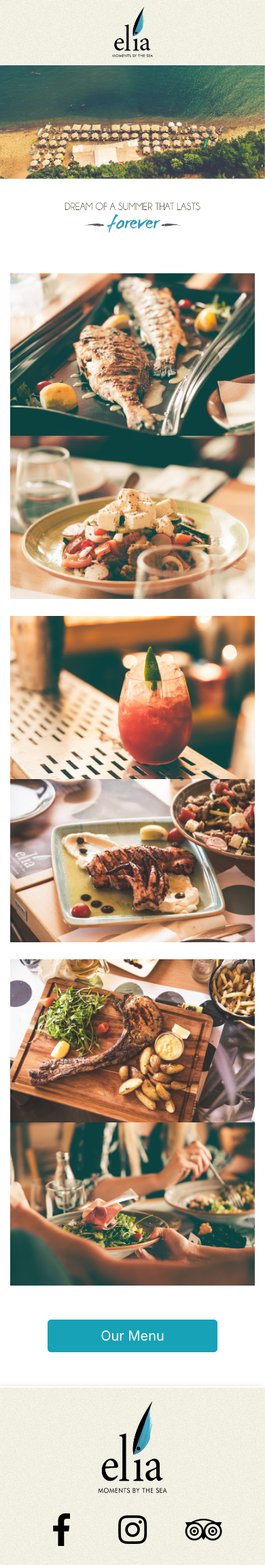
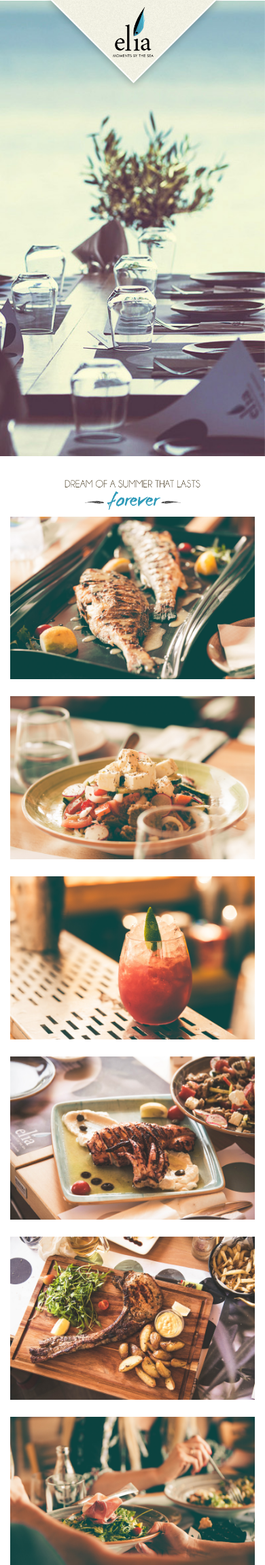
Before and after one commit to agraell/summerolive, a PHP site: page /index.html in a window 390 px wide. Shown: the top 2302 px of the page at 68% size. Run offline with PHP 8.4, Linux system fonts and the light colour scheme; some libraries are stand-ins or nearby versions.

Commit message:
Fixed responsive

```diff
--- a/css/style.css
+++ b/css/style.css
@@ -38,12 +38,12 @@
 	/*z-index: -10;*/
 }
 
-
-
-.main-image {
-	display: block;
+.cl-item {
+	background-size: cover;
+	background-position: center center;
+	height:670px;
 	width: 100%;
-	height: auto;
+	overflow: hidden;
 }
 
 .carousel-overlay {
@@ -55,10 +55,15 @@
     z-index: 1400;
 }
 
-.dream-summer {
+.carousel-overlay img {
     margin: 10px auto 10px auto;
     max-width: 500px;
     display: block;
+}
+
+.gallery-container {
+	max-width: 1200px;
+	margin:25px auto 25px auto;
 }
 
 .footer {
@@ -116,25 +121,24 @@
 
 @media (max-width: 768px) {
 	.logo-container {
-		border-bottom: 2px solid white;
+		/*border-bottom: 2px solid white;
 		background-image: url("../images/grain.png");
 		box-shadow: -3px 3px 10px rgba(0, 0, 0, 0.2);
-		background-color: #f7f6e8;
+		background-color: #f7f6e8;*/
 	}
 
 	.logo {
-		display: none;
+		width: 150px;
+		height:150px;
+	    margin-left: -86px;
+        top: -89px;
+        width: 175px;
+    	height: 175px;
 	}
 
 	.logo-container  img {
-		    position: relative;
-		    width: 60px;
-		    display: block;
-
-		    left: 0;
-		    padding: 0;
-		    margin: 10px auto 10px auto;
-		    z-index: 15;
+	    width: 60px;
+	    margin-left: -29px;
 	}
 
 	.carousel-overlay {
@@ -145,8 +149,16 @@
 	.carousel-overlay img {
 		width: 200px;
 	}
+
+
 }
 
 @media (max-width:  576px) {
+	.gallery-container {
+		margin:0 auto 0 auto;
+	}
 
+	.gallery-container div img {
+		margin-bottom: 25px;
+	}
 }
--- a/index.html
+++ b/index.html
@@ -9,8 +9,8 @@
         <meta http-equiv="X-UA-Compatible" content="IE=edge,chrome=1">
         <title>Elia</title>
         <meta name="viewport" content="width=device-width, initial-scale=1.0">
-        <meta name="description" content="Η Elia έκανε Season Opening στη μαγευτική ακτή Τρικόρφου και φιλοδοξεί να γίνει το pleasure spot για αυτό το καλοκαίρι!" />
-        <meta name="keywords" content="trikorfo, chalkidiki, beach bar, restaurant, summer, lunch, drinks" />
+        <meta name="description" content="Elia restaurant is placed in a green location. Just a few meters below, the Beach bar welcomes you to a premium cozy place to enjoy your coffee by the sea early in the morning or to choose a cocktail from the signature list which has been created by the bartenders of Elia." />
+        <meta name="keywords" content="trikorfo, chalkidiki, restaurant, beach bar, summer, lunch, drinks" />
         <meta name="author" content="Agraell" />
 		<meta name="theme-color" content="#f7f6e8" />
 		<!-- For Facebook -->
@@ -25,8 +25,6 @@
 		<link rel="stylesheet" type="text/css" href="bootstrap/css/bootstrap.min.css" />
 		<link rel="stylesheet" type="text/css" href="css/style.css" />
 		<link rel="stylesheet" href="https://use.fontawesome.com/releases/v5.0.13/css/all.css" integrity="sha384-DNOHZ68U8hZfKXOrtjWvjxusGo9WQnrNx2sqG0tfsghAvtVlRW3tvkXWZh58N9jp" crossorigin="anonymous">
-
-
     </head>
     <body id="page">
 		<div class="container-fluid">
@@ -40,37 +38,26 @@
 			</div>
 			<div class="row">
 				<div id="maincarousel" class="carousel slide col-lg-12 p-0" data-ride="carousel">
-	<!-- 			  	<ol class="carousel-indicators">
-					    <li data-target="#maincarouselIndicators" data-slide-to="0" class="active"></li>
-					    <li data-target="#maincarouselIndicators" data-slide-to="1"></li>
-				    	<li data-target="#maincarouselIndicators" data-slide-to="2"></li>
-				  	</ol> -->
 					<div class="carousel-inner">
 						<div class="carousel-item active">
-						  <img class="d-block w-100" src="images/main.jpg" alt="First slide">
+				  			<div class="d-block img-fluid cl-item" style="background-image: url('images/main1.jpg')"></div>
 						</div>
 						<div class="carousel-item">
-						  <img class="d-block w-100" src="images/main2.jpg" alt="Second slide">
+							<div class="d-block img-fluid cl-item" style="background-image: url('images/main2.jpg')"></div>
+						</div>
+						<!-- <div class="carousel-item">
+							<img class="d-block img-fluid" src="images/main2.jpg" alt="">
 						</div>
 						<div class="carousel-item">
-						  <img class="d-block w-100" src="images/main3.jpg" alt="Third slide">
-						</div>
+							<img class="d-block img-fluid" src="images/main4.jpg" alt="">
+						</div> -->
 					</div>
-		<!-- 			<a class="carousel-control-prev" href="#maincarousel" role="button" data-slide="prev">
-						<span class="carousel-control-prev-icon" aria-hidden="true"></span>
-						<span class="sr-only">Previous</span>
-					</a>
-					<a class="carousel-control-next" href="#maincarousel" role="button" data-slide="next">
-						<span class="carousel-control-next-icon" aria-hidden="true"></span>
-						<span class="sr-only">Next</span>
-					</a> -->
-
 				</div>
 				<div class="carousel-overlay">
-					<img src="images/dream_of_summer-black.png" class="dream-summer">
+					<img src="images/dream_of_summer-black.png">
 				</div>
 				<div class="col-lg-12 p-0">
-					<div class="row" style="max-width: 1200px; margin:50px auto 0 auto;">
+					<div class="row gallery-container">
 						<div class="col-sm-6">
 							<img src="images/3.jpg" class="img-fluid">
 						</div>
@@ -78,7 +65,7 @@
 							<img src="images/4.jpg" class="img-fluid">
 						</div>
 					</div>
-					<div class="row"  style="max-width: 1200px;margin:25px auto 0 auto;">
+					<div class="row gallery-container">
 						<div class="col-sm-6">
 							<img src="images/5.jpg" class="img-fluid">
 						</div>
@@ -86,11 +73,11 @@
 							<img src="images/7.jpg" class="img-fluid">
 						</div>
 					</div>
-					<div class="row"  style="max-width: 1200px;margin:25px auto 50px auto;">
-						<div class="col-sm-6 view zoom">
+					<div class="row gallery-container">
+						<div class="col-sm-6">
 							<img src="images/11.jpg" class="img-fluid">
 						</div>
-						<div class="col-sm-6 view zoom">
+						<div class="col-sm-6">
 							<img src="images/8.jpg" class="img-fluid">
 						</div>
 					</div>
@@ -131,7 +118,7 @@
 						<iframe src="https://www.google.com/maps/embed?pb=!1m18!1m12!1m3!1d3044.5765800974605!2d23.46895281629092!3d40.26294047938334!2m3!1f0!2f0!3f0!3m2!1i1024!2i768!4f13.1!3m3!1m2!1s0x14a888ae16db7069%3A0x6db4b91cde938fa0!2sElia!5e0!3m2!1sen!2sse!4v1528377835435" width="100%" height="350" frameborder="0" style="border:0" allowfullscreen></iframe>
 					</div>
 					<div class="row copyright">
-						<i>Designed by<a href="https://www.facebook.com/photoholic.com.gr">Photoholics</a></i>
+						<i>Designed by<a href="https://www.facebook.com/photoholic.com.gr">Photoholic</a></i>
 					</div>
 				</div>
 			</div>
```
Also changed, not shown: images/main1.jpg (added), images/main4.jpg (renamed from images/main.jpg).
